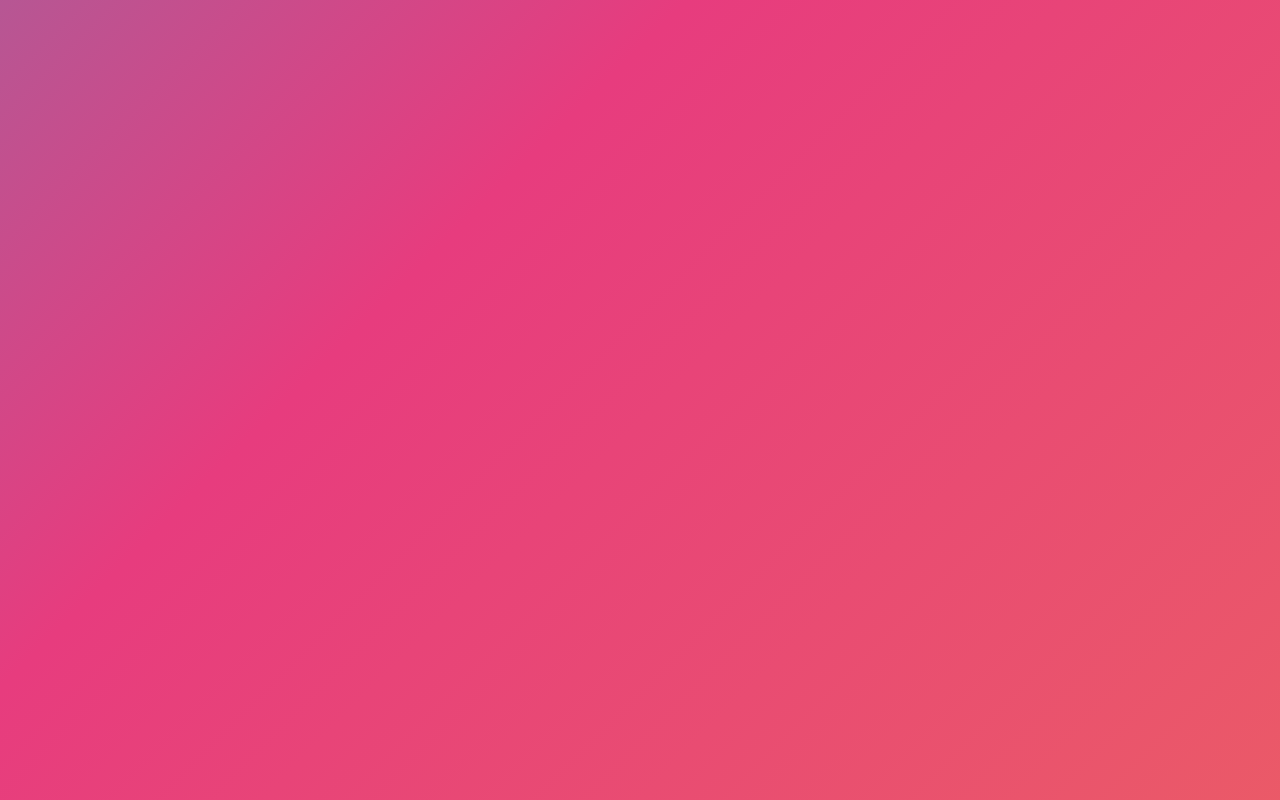
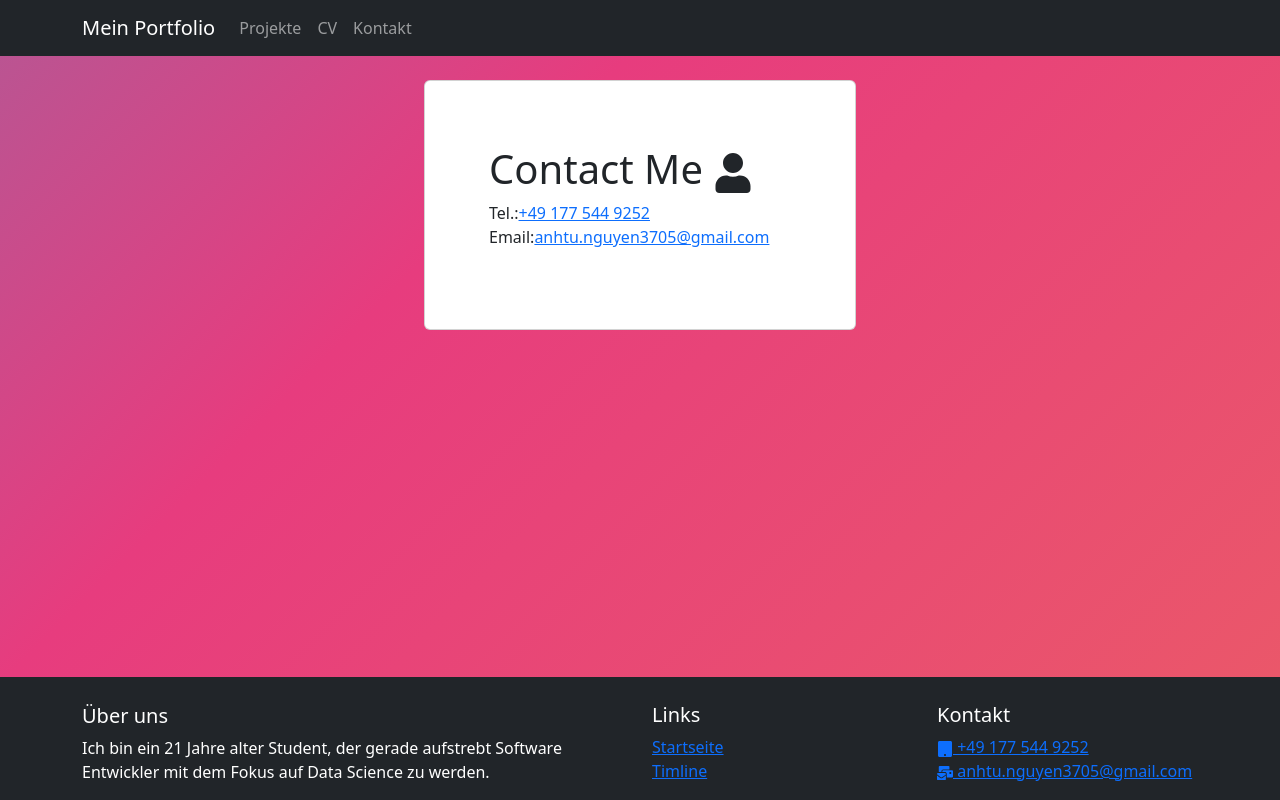
Before and after one commit to Tu2-prog/portfolio, a React (Create React App) app: page /contact_me in a window 1280 px wide. Before the commit this address had no page. Built offline with nearby package versions, Linux system fonts and the light colour scheme.

Commit message:
Dockerized application, Centered footer and exported projects into an external view.

```diff
--- a/src/App.css
+++ b/src/App.css
@@ -17,6 +17,11 @@ body {
 	}
 }
 
+.App{
+  height: 100vh;
+  display: flex;
+  flex-direction: column;
+}
 
 .title {
   font-size: 5em;
@@ -41,6 +46,10 @@ body {
 .grid-item{
   display: flex;
   flex-direction: column;
+}
+
+footer{
+ margin-top: auto;
 }
 
 h3 {
@@ -68,10 +77,6 @@ h3 {
   color: white;
 }
 
-.footer{
-  margin-top: 5%;
-}
-
 .workButton {
   background-color: #06d6a0;
 }
--- a/src/App.js
+++ b/src/App.js
@@ -2,6 +2,8 @@ import "./App.css"
 import { BrowserRouter, Route, Routes} from "react-router-dom";
 import {TimeLine} from "./views/TimeLine";
 import { Home } from "./views/Home";
+import { Contact } from "./views/Contact";
+import { Projects } from "./views/Projects";
 
 export default function App(){
   return (
@@ -9,7 +11,9 @@ export default function App(){
     <BrowserRouter>
       <Routes>
         <Route path="/" element={<Home />}></Route>
-        <Route path="timeline" element={<TimeLine/>}></Route>
+        <Route path="cv" element={<TimeLine/>}></Route>
+        <Route path="contact_me" element={<Contact/>}></Route>
+        <Route path="projects" element={<Projects/>}></Route>
       </Routes>
     </BrowserRouter>
   </div>
--- /dev/null
+++ b/src/views/Contact.js
@@ -0,0 +1,32 @@
+import React from "react";
+import { NavBar } from "./components/NavBar";
+import Footer from "./components/Footer";
+import { Card } from "react-bootstrap";
+import {FaUser} from 'react-icons/fa';
+
+export const Contact = () => {
+    return (
+        <>
+        <NavBar>
+        </NavBar>
+        <div style={{display: 'flex', alignItems: 'center', justifyContent: 'center', margin: '0 auto'}}>
+            <div className="p-4" style={{width:'30rem'}}>
+                <Card>
+                    <Card.Body style={{padding: '4rem'}}>
+                        <Card.Title style={{fontSize:'2.5rem'}}>
+                        Contact Me <FaUser className="mr-2" />
+                        </Card.Title>
+                        <Card.Text>
+                        <ul className="list-unstyled">
+                            <li> Tel.:<a href="tel:+491775449252">+49 177 544 9252</a></li>
+                            <li> Email:<a href="mailto:anhtu.nguyen3705@gmail.com">anhtu.nguyen3705@gmail.com</a></li>
+                        </ul>
+                        </Card.Text>
+                    </Card.Body>
+                </Card>
+            </div>
+        </div>
+        <Footer/>
+        </>
+    );
+}
--- a/src/views/Home.js
+++ b/src/views/Home.js
@@ -1,9 +1,6 @@
 import React from "react";
 import { NavBar } from "./components/NavBar";
-import BasicExample from "./components/Card";
 import Footer from "./components/Footer";
-
-import productsElements from "../productsElements";
 
 export const Home = () => {
   return (
@@ -15,23 +12,10 @@ export const Home = () => {
           Hi,<br /> I am Tu. I am an university student in Heidelberg,
           currently aiming for a degree in Computer Science. This is a display
           of my works during my leisure in order to practice and deepen my
-          skills. <br /> <br /> My projects:
+          skills. <br />
         </p>
-        <div className="grid-container">
-          {productsElements.map((product, index) => (
-            <div key={product.id} className="grid-item p-4">
-              <BasicExample
-                title={product.title}
-                description={product.description}
-                buttonText={product.buttonText}
-              />
-            </div>
-          ))}
         </div>
-        <div className="footer">
-          <Footer />
-        </div>
-      </div>
+        <Footer/>
     </>
   );
 };
--- /dev/null
+++ b/src/views/Projects.js
@@ -0,0 +1,25 @@
+import React from "react";
+import { NavBar } from "./components/NavBar";
+import Footer from "./components/Footer";
+import BasicExample from "./components/Card";
+import productsElements from "../productsElements";
+
+export const Projects = () => {
+    return (
+        <>
+            <NavBar/>
+            <div className="grid-container">
+            {productsElements.map((product, index) => (
+                <div key={product.id} className="grid-item p-4">
+                <BasicExample
+                    title={product.title}
+                    description={product.description}
+                    buttonText={product.buttonText}
+                />
+                </div>
+            ))}
+            </div>
+            <Footer/>
+        </>
+    );
+};
--- a/src/views/TimeLine.js
+++ b/src/views/TimeLine.js
@@ -1,6 +1,7 @@
 import { ReactComponent as WorkIcon } from "../work.svg";
 import { ReactComponent as SchoolIcon } from "../school.svg";
 import { NavBar } from "./components/NavBar";
+import Footer from "./components/Footer";
 
 import timelineElements from "../timelineElements";
 
@@ -50,6 +51,7 @@ export const TimeLine = () => {
         </VerticalTimeline>
       </div>
     </div>
+    <Footer/>
     </>
   );
 };
--- a/src/views/components/Footer.js
+++ b/src/views/components/Footer.js
@@ -1,5 +1,6 @@
 import React from 'react';
 import { Container, Row, Col } from 'react-bootstrap';
+import { FaTablet, FaMailBulk } from 'react-icons/fa';
 
 const Footer = () => {
   return (
@@ -22,8 +23,8 @@ const Footer = () => {
           <Col md={3}>
             <h5 style={{marginTop: '10%', color:'white'}}>Kontakt</h5>
             <ul className="list-unstyled">
-              <li><a href="tel:+491775449252">+49 177 544 9252</a></li>
-              <li><a href="mailto:anhtu.nguyen3705@gmail.com">anhtu.nguyen3705@gmail.com</a></li>
+              <li><a href="tel:+491775449252"><FaTablet className='mr-2'/> +49 177 544 9252</a></li>
+              <li><a href="mailto:anhtu.nguyen3705@gmail.com"> <FaMailBulk className='mr-2'/> anhtu.nguyen3705@gmail.com</a></li>
             </ul>
           </Col>
         </Row>
--- a/src/views/components/NavBar.js
+++ b/src/views/components/NavBar.js
@@ -20,16 +20,13 @@ export const NavBar = () => {
         <div className="collapse navbar-collapse" id="navbarNav">
           <ul className="navbar-nav">
             <li className="nav-item">
-              <a className="nav-link" href="#">Start</a>
+              <a className="nav-link" href="/projects">Projekte</a>
             </li>
             <li className="nav-item">
-              <a className="nav-link" href="#">Über mich</a>
+              <a className="nav-link" href="/cv">CV</a>
             </li>
             <li className="nav-item">
-              <a className="nav-link" href="#">Projekte</a>
-            </li>
-            <li className="nav-item">
-              <a className="nav-link" href="#">Kontakt</a>
+              <a className="nav-link" href="/contact_me">Kontakt</a>
             </li>
           </ul>
         </div>
```
Also changed, not shown: 1 other file (tests, documents, lock files or other folders).
